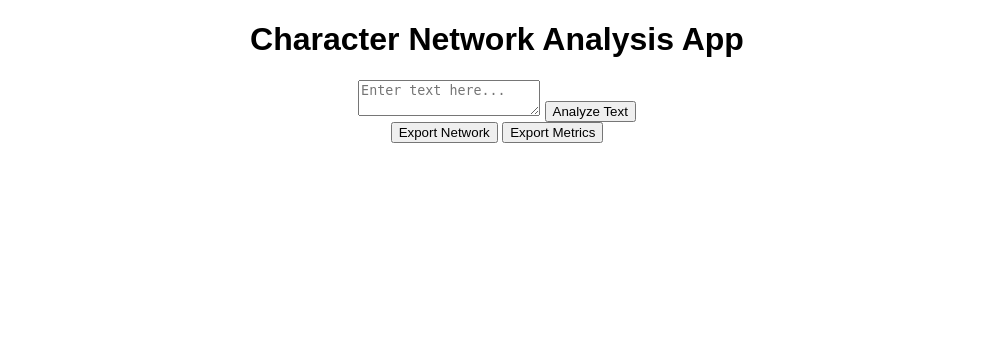
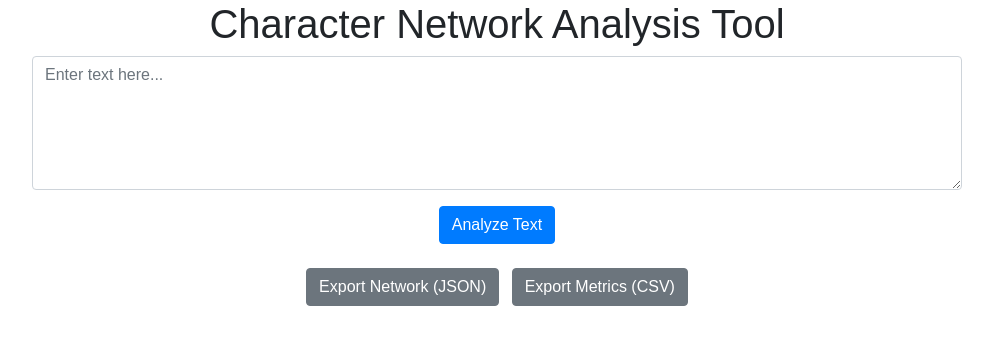
Before and after one commit to han-daniel/NarrativeNet, a Flask app: page / in a window 1280 px wide. Shown: the top 345 px of the page, without its empty margins (143-1136 px from the left). Run offline with Flask 2, Linux system fonts and the light colour scheme; some libraries are stand-ins or nearby versions.

Commit message:
Update index.html

```diff
--- a/templates/index.html
+++ b/templates/index.html
@@ -1,22 +1,28 @@
-<!-- index.html contents -->
 <!DOCTYPE html>
 <html lang="en">
 <head>
     <meta charset="UTF-8">
     <title>Character Network Analysis</title>
+    <link rel="stylesheet" href="https://maxcdn.bootstrapcdn.com/bootstrap/4.5.2/css/bootstrap.min.css">
     <link rel="stylesheet" href="{{ url_for('static', filename='style.css') }}">
-    <script src="https://d3js.org/d3.v6.min.js"></script>
 </head>
 <body>
-    <h1>Character Network Analysis App</h1>
-    <form id="textForm">
-        <textarea id="textInput" placeholder="Enter text here..."></textarea>
-        <button type="submit">Analyze Text</button>
-    </form>
-    <button id="exportNetwork">Export Network</button>
-    <button id="exportMetrics">Export Metrics</button>
-    <div id="networkVisualization"></div>
-    <div id="results"></div>
+    <div class="container">
+        <h1>Character Network Analysis Tool</h1>
+        <form id="textForm">
+            <div class="form-group">
+                <textarea id="textInput" class="form-control" rows="5" placeholder="Enter text here..."></textarea>
+            </div>
+            <button type="submit" class="btn btn-primary">Analyze Text</button>
+        </form>
+        <div class="mt-4">
+            <button id="exportNetwork" class="btn btn-secondary mr-2">Export Network (JSON)</button>
+            <button id="exportMetrics" class="btn btn-secondary">Export Metrics (CSV)</button>
+        </div>
+        <div id="networkVisualization" class="mt-4"></div>
+        <div id="results" class="mt-4"></div>
+    </div>
+    <script src="https://d3js.org/d3.v7.min.js"></script>
     <script src="{{ url_for('static', filename='script.js') }}"></script>
 </body>
 </html>
```
